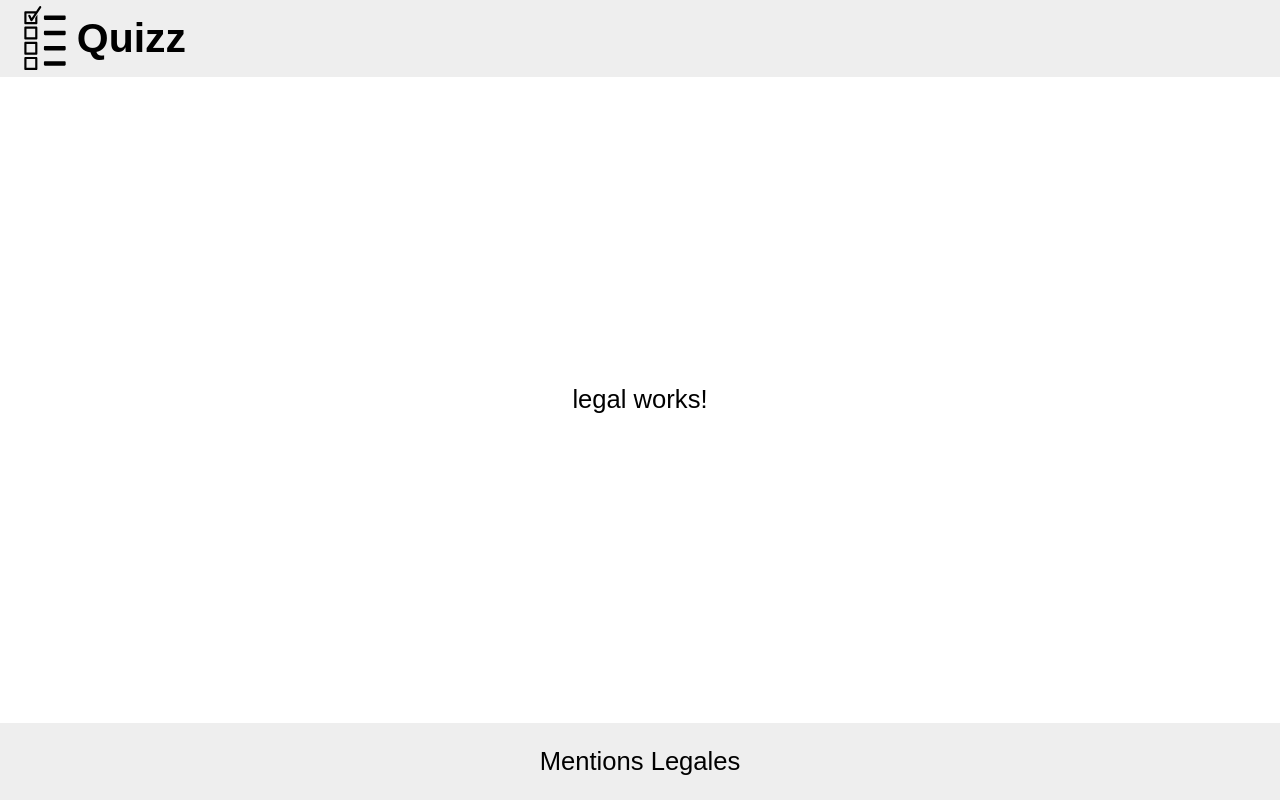
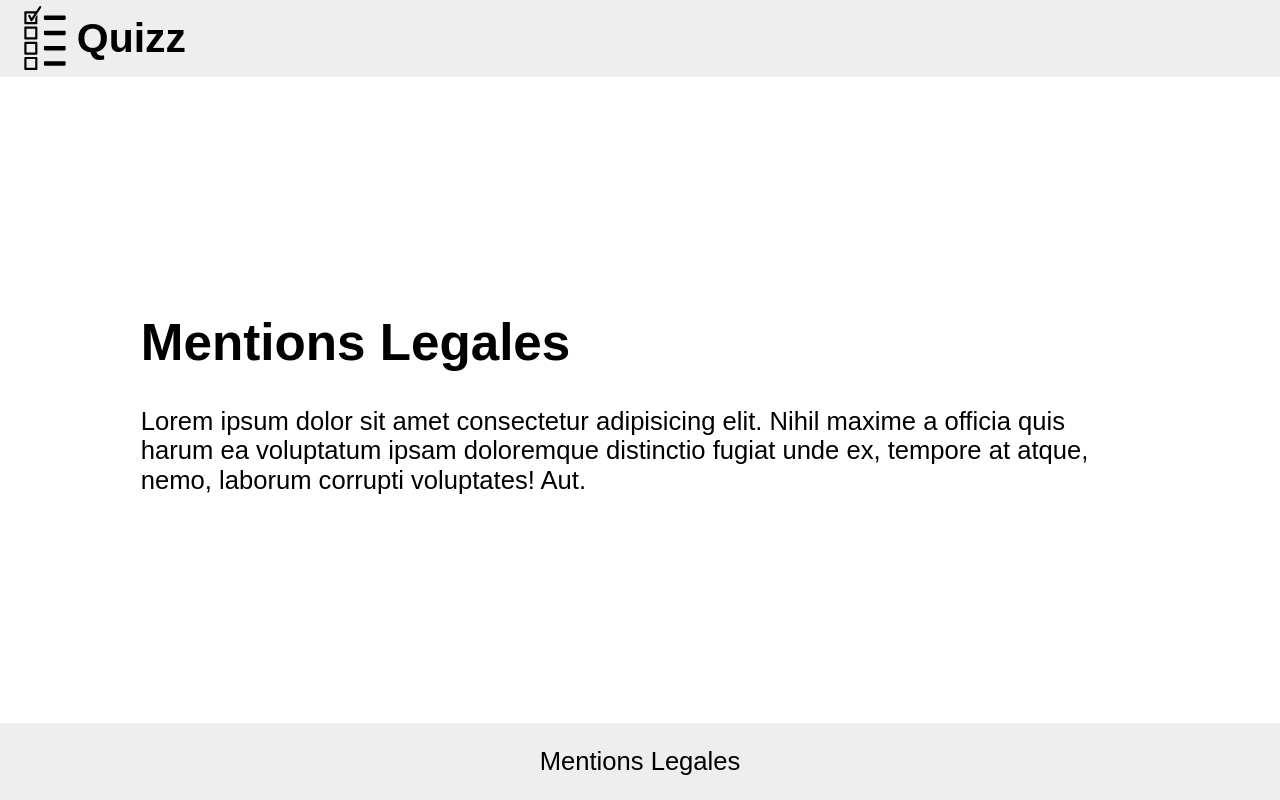
Before and after one commit to DidierBoutin/quiz, an Angular app in the folder front/: page /legal in a window 1280 px wide. Built offline with nearby package versions, Linux system fonts and the light colour scheme.

Commit message:
save intermediaire

```diff
--- a/front/src/app/layout/body/body.component.scss
+++ b/front/src/app/layout/body/body.component.scss
@@ -1,6 +1,6 @@
-:host{
+:host {
   flex-grow: 1;
   display: flex;
-align-items: center;
-justify-content: center;
+  align-items: center;
+  justify-content: center;
 }
--- a/front/src/app/routes/legal/legal.component.html
+++ b/front/src/app/routes/legal/legal.component.html
@@ -1 +1,10 @@
-<p>legal works!</p>
+<main>
+  <h1>
+    Mentions Legales
+  </h1>
+  <p>
+    Lorem ipsum dolor sit amet consectetur adipisicing elit. Nihil maxime a
+    officia quis harum ea voluptatum ipsam doloremque distinctio fugiat unde ex,
+    tempore at atque, nemo, laborum corrupti voluptates! Aut.
+  </p>
+</main>
--- a/front/src/styles.scss
+++ b/front/src/styles.scss
@@ -1,5 +1,11 @@
 /* You can add global styles to this file, and also import other style files */
-@import "../node_modules/normalize.css/normalize.css";
+@import '../node_modules/normalize.css/normalize.css';
+
+*,
+*::before,
+*::after {
+  box-sizing: border-box;
+}
 body {
   color: inherit;
   font-size: 1em;
@@ -32,3 +38,8 @@ button {
     }
   }
 }
+main {
+  width: 100%;
+  max-width: 40em;
+  padding: 0.5em;
+}
```
